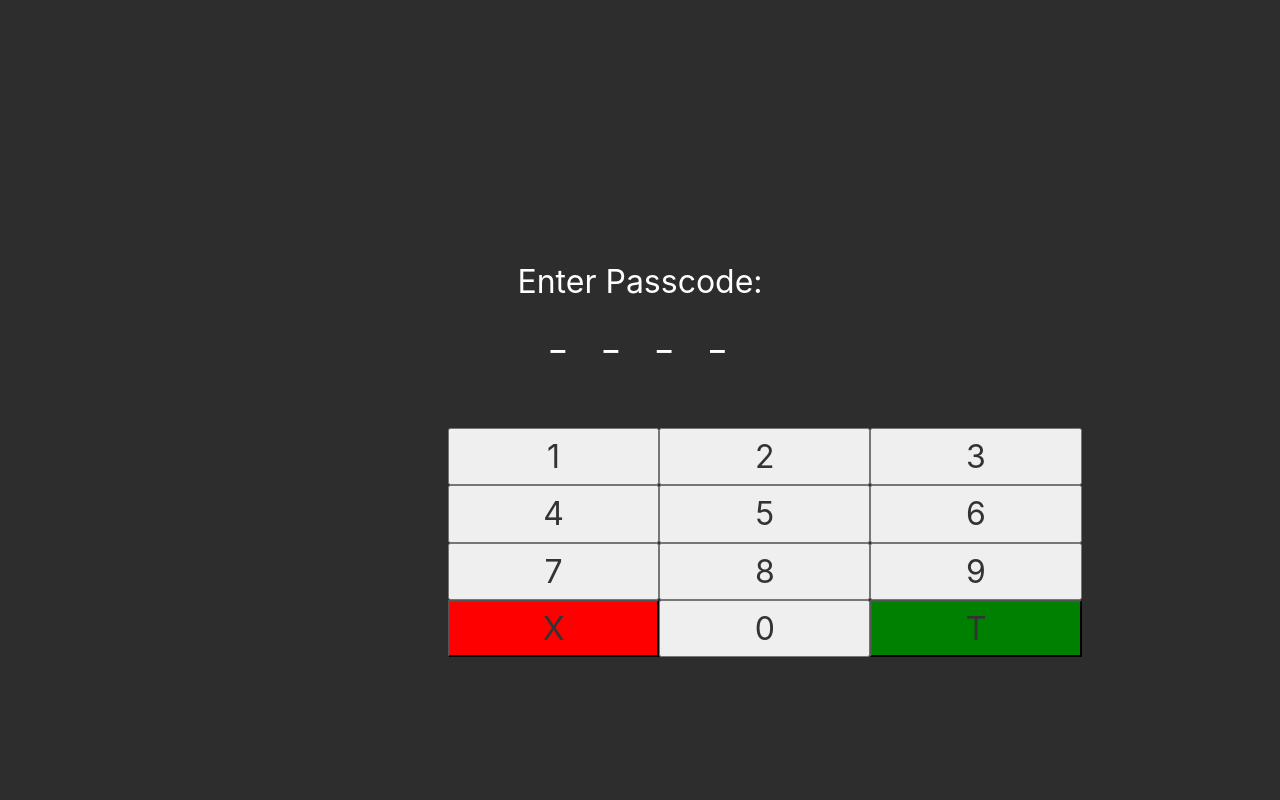
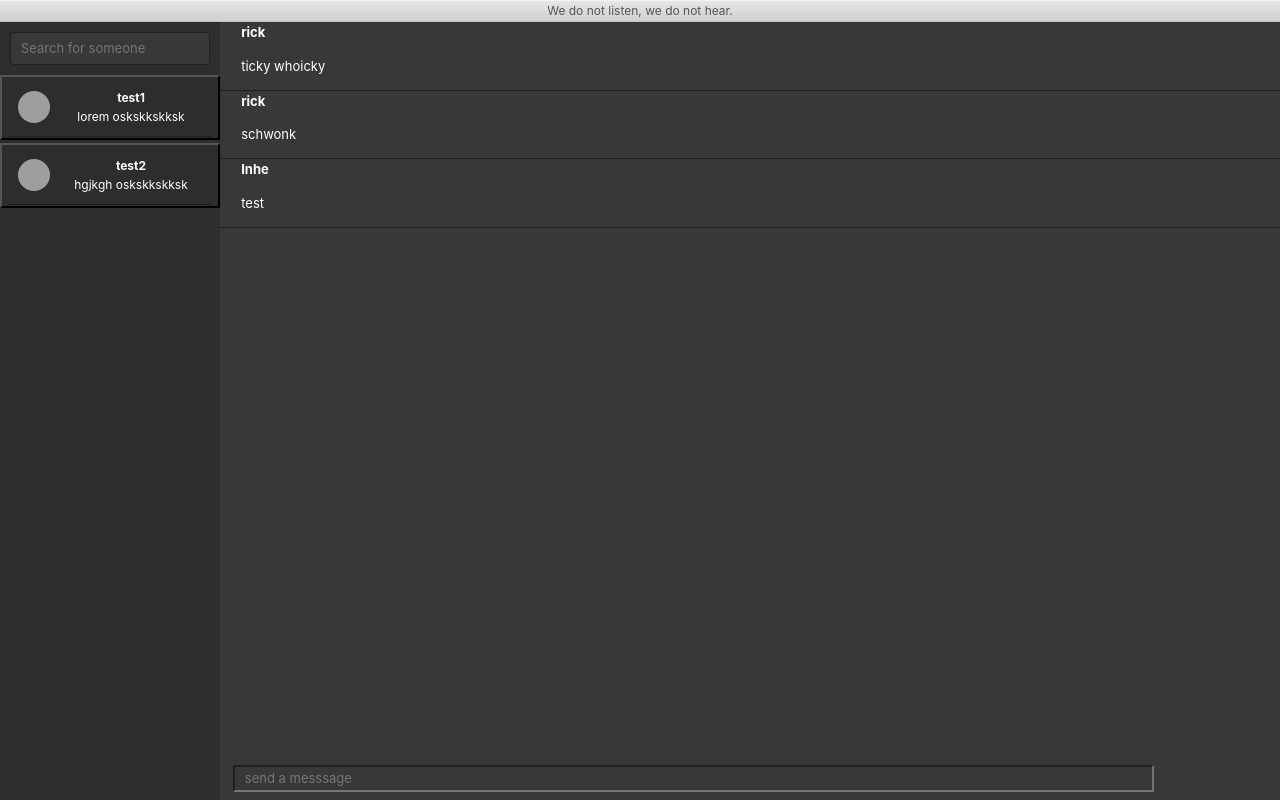
Before and after one commit to Inh3ritance/zero-day, a React (Create React App) app: page / in a window 1280 px wide. Built offline with nearby package versions, Linux system fonts and the light colour scheme; grey boxes are pictures that could not be loaded.

Commit message:
improve UI

```diff
--- a/src/App.css
+++ b/src/App.css
@@ -1,9 +1,11 @@
 .pane-group {
   background-color: #2D2D2D !important;
+  width: 100%;
 }
 
 .pane-sm, .sidebar {
   background-color: #2D2D2D !important;
+  width: 20%;
 }
 
 .media-body {
@@ -17,20 +19,31 @@
 .pane {
   background-color: #383838;
   border-left: none !important;
+  width: 80%;
 }
 
 .form-control {
   background-color: #383838 !important;
   border: 1px solid #1f1f1f !important;
+  color: white;
 }
 
 .message-bar-input {
-  width: 500px;
-  margin-left:2%;
+  width: 72%;
+  margin-left: 1%;
   bottom: 0px;
   margin-bottom: 8px;
   margin-top: 5px;
-  border-radius: 5%;
+}
+
+.message-bar-input[type = text] {
+  padding-left: 10px;
+  background-color: #383838 !important;
+  color: white;
+}
+
+.sidebarUserButton {
+  background: none;
 }
 
 .message-bar {
@@ -38,3 +51,31 @@
   position: fixed;
   bottom: 0px;
 }
+
+.chatBox {
+  min-height: 65px;
+  color: white;
+  border-bottom: 1px solid #1f1f1f;
+}
+
+p, strong {
+  margin-left: 2%;
+}
+
+.sidebarUserButton {
+  width: 100%;
+}
+
+@media screen and (width < 550px) {
+  .sidebar {
+    display: none;
+  }
+
+  .pane {
+    width: 100%;
+  }
+
+  .message-bar-input {
+    width: 95%;
+  }
+}
--- a/src/App.js
+++ b/src/App.js
@@ -1,12 +1,69 @@
 import './App.css';
 import React from 'react';
-
 
 class App extends React.Component {
 
   constructor(props) {
     super(props);
-    this.head = this.head.bind();
+    this.state = {
+      friends: [
+        {
+          username: 'test1',
+          image: 'mksms.png',
+          lastMessage: 'lorem oskskkskksk',
+          hashKeyPattern: 'ghjhgjgjghj',
+          active: false,
+          newMessages: 0,
+        },
+        {
+          username: 'test2',
+          image: 'mksms.png',
+          lastMessage: 'hgjkgh oskskkskksk',
+          hashKeyPattern: 'ghjhgjgjghj',
+          active: false,
+          newMessages: 0,
+        }
+      ],
+      searchField: '',
+      selectedUser: '',
+      loadedMessages: [
+        {
+          user: 'rick',
+          message: 'ticky whoicky',
+          time: 'UTC'
+        },
+        {
+          user: 'rick',
+          message: 'schwonk',
+          time: '11pm'
+        },
+        {
+          user: 'Inhe',
+          message: 'test',
+          time: '4am'
+        },
+      ],
+    }
+    this.listContacts = this.listContacts.bind(this);
+    this.sidebar = this.sidebar.bind(this);
+    this.loadMessages = this.loadMessages.bind(this);
+  }
+
+  componentDidUpdate(prevProps, prevState) {
+    if(prevState.selectedUser !== this.state.selectedUser) {
+      this.loadMessages(this.state.selectedUser);
+    }
+  }
+
+  loadMessages() {
+    return this.state.loadedMessages.map((chat) => {
+      return (
+        <div className="chatBox">
+          <strong>{chat.user}</strong>
+          <p>{chat.message}</p>
+        </div>
+      );
+    });
   }
 
   head() {
@@ -17,41 +74,64 @@ class App extends React.Component {
     );
   }
 
+  sidebar() {
+    return(
+      <ul className="list-group">
+        <li className="list-group-header">
+          <input className="form-control" type="text" placeholder="Search for someone" onChange={(ev)=>this.setState({ searchField: ev.currentTarget.value })} />
+        </li>
+        <this.listContacts />
+      </ul>
+    )
+  }
+
+  listContacts() {
+    return this.state.friends.map((user) => {
+      if (this.state.searchField.length > 0 && user.username.toLowerCase().indexOf(this.state.searchField.toLowerCase()) !== -1) {
+        return(
+          <button className="sidebarUserButton" onClick={() => this.setState({ selectedUser: user.username }) }>
+            <li className="list-group-item">
+              <img className="img-circle media-object pull-left" src={user.image} width="32" height="32" />
+              <div className="media-body">
+                <strong>{user.username}</strong>
+                <p>{user.lastMessage}</p>
+              </div>
+            </li>
+          </button>
+        );
+      } else if (this.state.searchField.length <= 0) {
+        return(
+          <button className="sidebarUserButton" onClick={() => this.setState({ selectedUser: user.username })}>
+            <li className="list-group-item">
+              <img className="img-circle media-object pull-left" src={user.image} width="32" height="32" />
+              <div className="media-body">
+                <strong>{user.username}</strong>
+                <p>{user.lastMessage}</p>
+              </div>
+            </li>
+          </button>
+        );
+      }
+    });
+  }
+
   render() {
     return (
       <div class="window">
-        <this.head/>
-      <div className="window-content">
-      <div className="pane-group">
-        <div className="pane-sm sidebar">
-        <ul className="list-group">
-          <li className="list-group-header">
-            <input className="form-control" type="text" placeholder="Search for someone" />
-          </li>
-          <li className="list-group-item">
-            <img className="img-circle media-object pull-left" src="/assets/img/avatar.jpg" width="32" height="32" />
-            <div className="media-body">
-              <strong>List item title</strong>
-              <p>Lorem ipsum dolor sit amet.</p>
+        <this.head />
+        <div className="window-content">
+          <div className="pane-group">
+            <div className="pane-sm sidebar">
+              <this.sidebar />
             </div>
-          </li>
-          <li className="list-group-item">
-            <img className="img-circle media-object pull-left" src="/assets/img/avatar2.png" width="32" height="32" />
-            <div className="media-body">
-              <strong>List item title</strong>
-              <p>Lorem ipsum dolor sit amet.</p>
+            <div className="pane">
+              <this.loadMessages />
+              <div className="message-bar">
+                <input className="message-bar-input" type='text' placeholder='send a messsage' />
+              </div>
             </div>
-          </li>
-        </ul>
-        </div>
-        <div className="pane" >
-          <div className="message-bar">
-            <input className="message-bar-input" type='text' placeholder='send a messsage'>
-            </input>
           </div>
         </div>
-      </div>
-      </div>
       </div>
     );
   }
--- a/src/index.js
+++ b/src/index.js
@@ -8,7 +8,7 @@ import './css/photon.css';
 
 ReactDOM.render(
   <React.StrictMode>
-    <Login />
+    <App />
   </React.StrictMode>,
   document.getElementById('root')
 );
```
Also changed, not shown: 2 other files (tests, documents, lock files or other folders).
